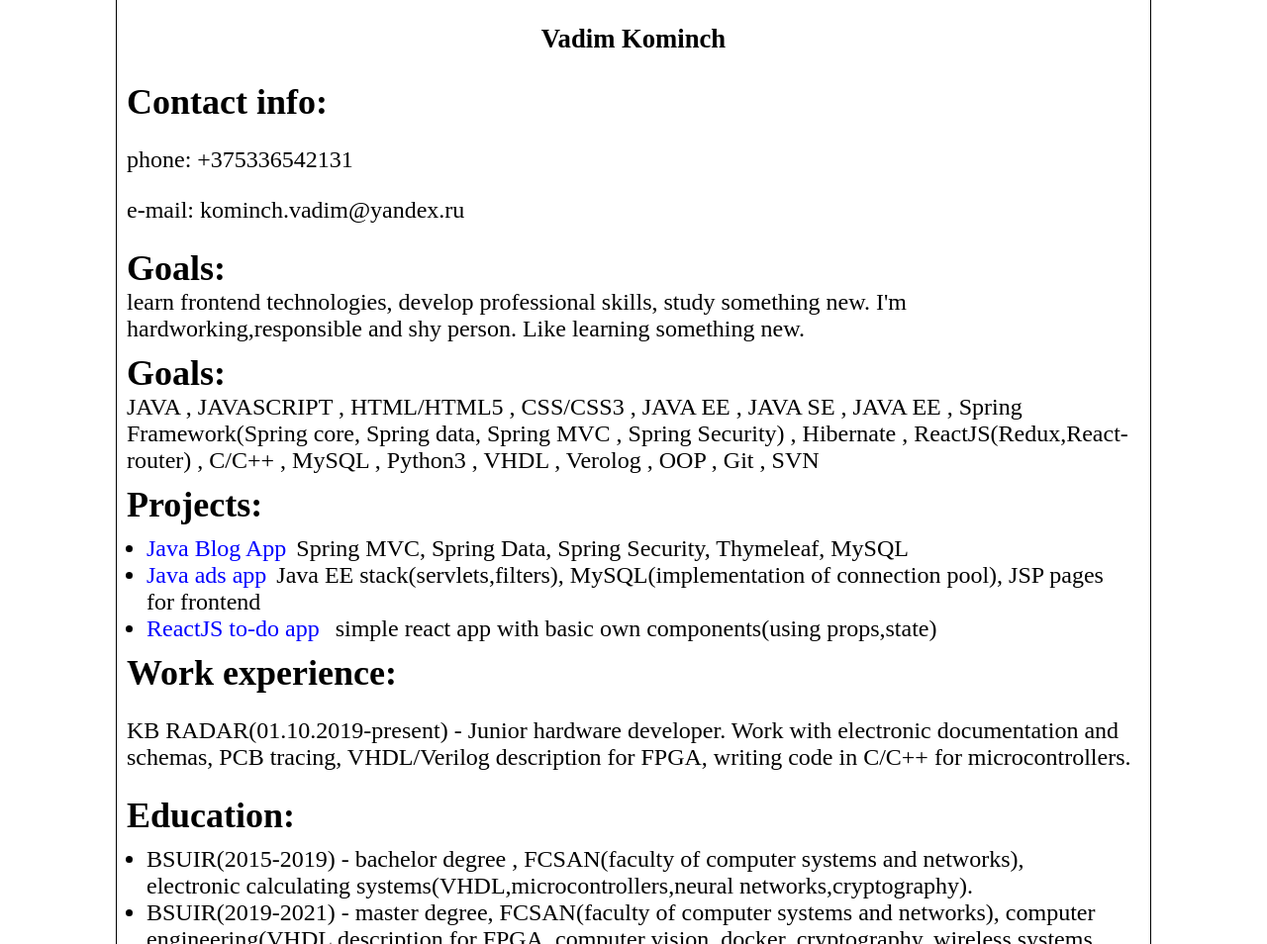
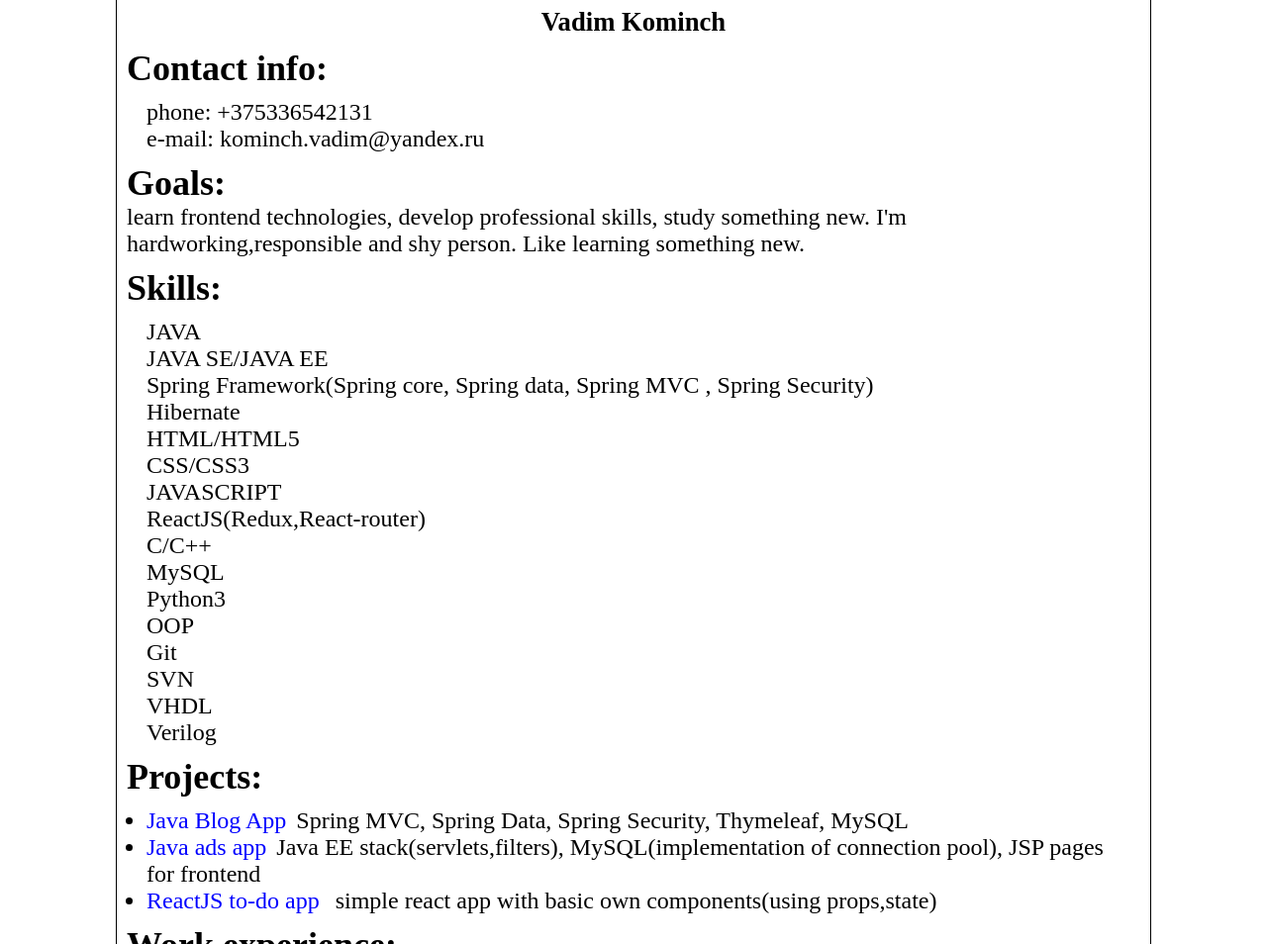
Before and after one commit to VadimKominch/rsschool-cv, a plain HTML site: page index.html in a window 1280 px wide. Shown: the part 371-1325 px from the top of the page at 99% size. Drawn offline with Linux system fonts and the light colour scheme.

Commit message:
feat update some elements from page

```diff
--- a/index.html
+++ b/index.html
@@ -13,20 +13,38 @@
       <div>
         <img class= "photo" src="img1.jpg" alt = "Photo of me">
       </div>
-      <p class = "name">Vadim Kominch</p>
+      <h1 class = "name">Vadim Kominch</h1>
       <div class="contacts">
         <h2>Contact info:</h2>
-        <p class="phone">phone: +375336542131</p>
-        <p class="mail">e-mail: kominch.vadim@yandex.ru</p>
+		<ul class="list">
+        <li class="phone">phone: +375336542131</li>
+        <li class="mail">e-mail: kominch.vadim@yandex.ru</li>
+		</ul>
       </div>
       <div class="goals">
         <h2 class="title">Goals:</h2>
                 learn frontend technologies, develop professional skills, study something new. I'm hardworking,responsible and shy person. Like learning something new.
       </div>
       <div class="key-points">
-        <h2 class="title">Goals:</h2>
-        JAVA , JAVASCRIPT , HTML/HTML5 , CSS/CSS3 , JAVA EE , JAVA SE ,  JAVA EE , Spring Framework(Spring core, Spring data, Spring MVC , Spring Security) , Hibernate , ReactJS(Redux,React-router) , C/C++ , MySQL , Python3 , VHDL ,
-        Verolog , OOP , Git , SVN
+        <h2 class="title">Skills:</h2>
+		<ul class="list">
+		<li>JAVA<li>
+		<li>JAVA SE/JAVA EE<li>
+		<li>Spring Framework(Spring core, Spring data, Spring MVC , Spring Security)<li>
+		<li>Hibernate<li>
+		<li>HTML/HTML5<li>
+		<li>CSS/CSS3<li>
+		<li>JAVASCRIPT<li>
+		<li>ReactJS(Redux,React-router)<li>
+		<li>C/C++<li>
+		<li>MySQL<li>
+		<li>Python3<li>
+		<li>OOP<li>
+		<li>Git<li>
+		<li>SVN<li>
+		<li>VHDL<li>
+		<li>Verilog<li>
+		</ul>
       </div>
       <div class="projects">
         <h2 class="title">Projects:</h2>
--- a/style.css
+++ b/style.css
@@ -55,6 +55,10 @@ a {
   margin-right: 10px;
 }
 
+.list {
+	list-style:none;
+}
+
 @media(max-width:768px) {
   * {
       font-size:14pt;
```
